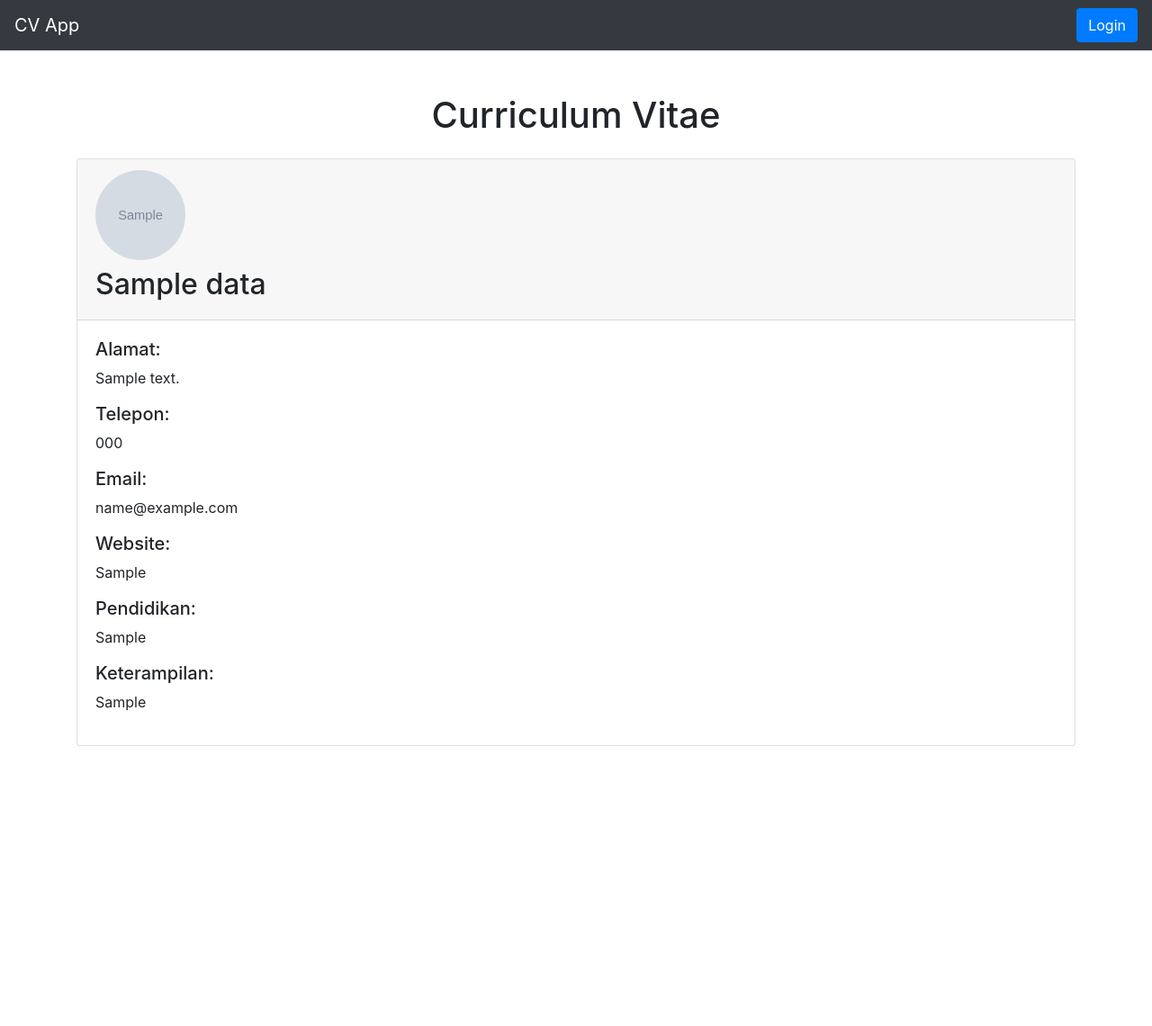
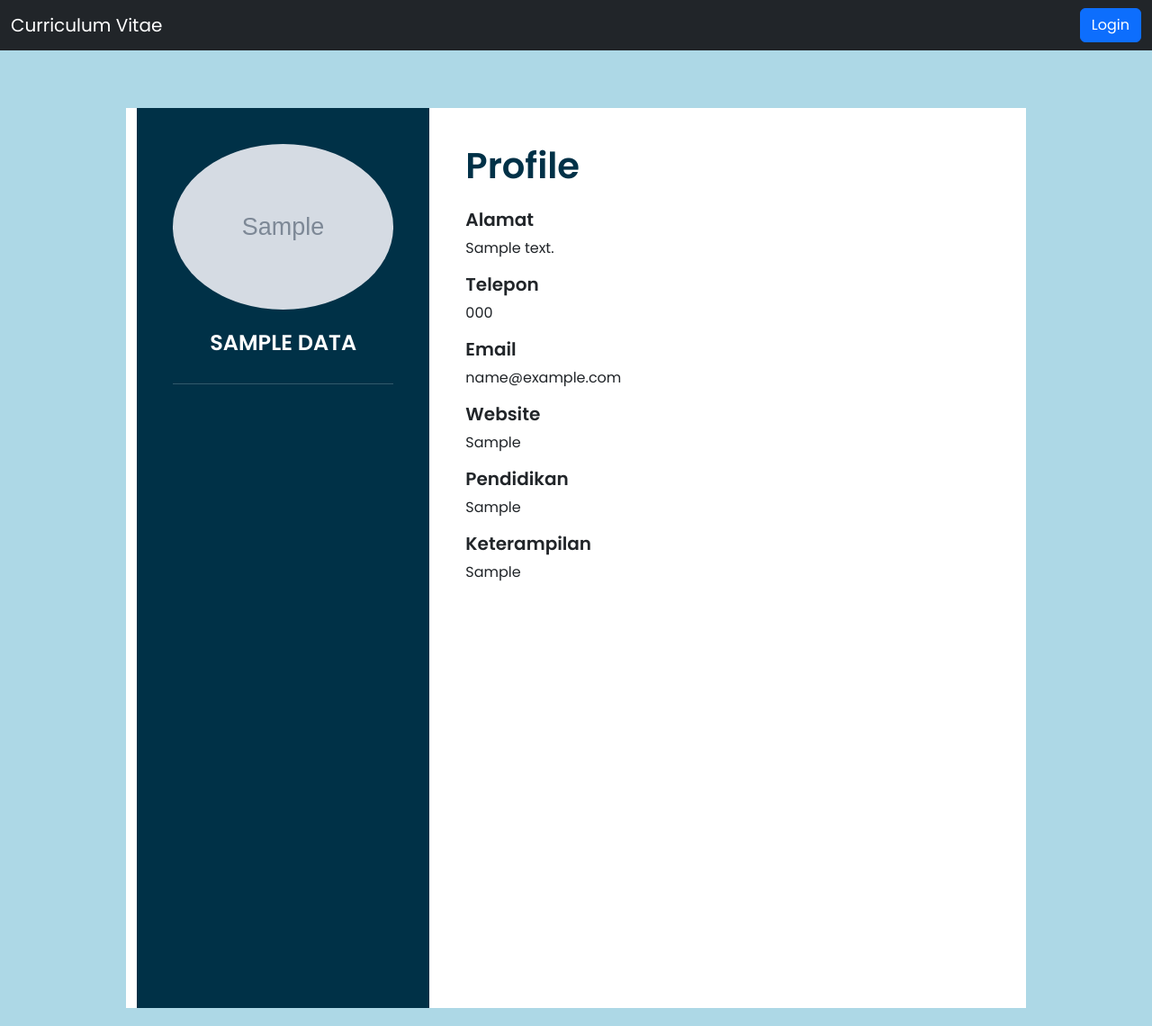
Before and after one commit to dixxyy/cv, a PHP site: page / in a window 1280 px wide. Shown: the whole page at 90% size. Before the commit the page ends 829 px from the top, so only its background shows below. Run offline with PHP 8.4, Linux system fonts and the light colour scheme; tables that the repository leaves empty or names only in its code hold one stand-in row (values such as "Sample post"); grey boxes marked "Sample" are stand-in pictures.

Commit message:
third commit

```diff
--- a/index.php
+++ b/index.php
@@ -1,40 +1,123 @@
 <!DOCTYPE html>
 <html lang="en">
 <head>
-    <meta charset="UTF-8">
-    <meta name="viewport" content="width=device-width, initial-scale=1.0">
-    <link rel="stylesheet" href="https://stackpath.bootstrapcdn.com/bootstrap/4.3.1/css/bootstrap.min.css">
-    <title>Curriculum Vitae</title>
+    <meta charset="UTF-8"/>
+    <meta name="viewport" content="width=device-width, initial-scale=1.0"/>
+    <title>CV Page</title>
+
+    <style>
+        @import url('https://fonts.googleapis.com/css2?family=Poppins:wght@400;600&display=swap');
+
+* {
+  margin: 0;
+  padding: 0;
+  box-sizing: border-box;
+  font-family: 'Poppins', sans-serif;
+}
+
+body {
+    background: lightblue;
+}
+
+#cv {
+  background: lightblue;
+  display: flex;
+  justify-content: center;
+  align-items: center;
+  min-height: 100vh;
+  padding-top: 120px;
+  padding-bottom: 20px;
+}
+
+#cv .container {
+  position: relative;
+  width: 100%;
+  max-width: 1000px;
+  min-height: 1000px;
+  background: #fff;
+  display: grid;
+  grid-template-columns: 1fr 2fr;
+}
+
+#cv .container .left_side {
+  position: relative;
+  background: #003147;
+  padding: 40px;
+}
+
+#cv .container .right_side {
+  position: relative;
+  background: #fff;
+  padding: 40px;
+}
+
+.profileText {
+  position: relative;
+  display: flex;
+  flex-direction: column;
+  align-items: center;
+  padding-bottom: 20px;
+  border-bottom: 1px solid rgba(255, 255, 255, 0.2);
+}
+
+.imgCuy {
+  width: 100%;
+  height: auto;
+  max-width: 100%;
+  border-radius: 50%;
+}
+
+.profileText h2 {
+  color: white;
+  font-size: 1.5em;
+  margin-top: 20px;
+  text-transform: uppercase;
+  text-align: center;
+  font-weight: 600;
+  line-height: 1.4em;
+}
+
+.about h2 {
+  color: #003147;
+  font-size: 2.5em;
+  font-weight: 600;
+}
+
+.titleBio {
+  font-weight: 600;
+}
+
+footer {
+  background-color: lightblue;
+}
+
+footer .row {
+  justify-content: center;
+  font-weight: 600;
+  text-align: center;
+}
+
+    </style>
+
+    <link rel="stylesheet" href="style.css">
+    <link href="https://cdn.jsdelivr.net/npm/bootstrap@5.3.2/dist/css/bootstrap.min.css" rel="stylesheet"
+          integrity="sha384-T3c6CoIi6uLrA9TneNEoa7RxnatzjcDSCmG1MXxSR1GAsXEV/Dwwykc2MPK8M2HN" crossorigin="anonymous"/>
 </head>
-<body>
+<body style="background-color: lightblue">
 
-<nav class="navbar navbar-expand-lg navbar-dark bg-dark">
-    <a class="navbar-brand" href="#">CV App</a>
-    <div class="collapse navbar-collapse" id="navbarNav">
-        <ul class="navbar-nav ml-auto">
-            <li class="nav-item">
-                <a type="button" href="login.php" class="btn btn-primary" >
-                    Login
-                </a>
-            </li>
-        </ul>
+<nav class="navbar bg-dark fixed-top">
+    <div class="container-fluid">
+        <a class="navbar-brand" style="color: white">Curriculum Vitae</a>
+        <form class="d-flex" role="search">
+            <a href="login.php" class="btn btn-primary" type="button">Login</a>
+        </form>
     </div>
 </nav>
 
-<div class="container mt-5">
-    <h1 class="text-center">Curriculum Vitae</h1>
+<section id="cv">
+    <div class="container">
         <?php
-    // Sambungkan ke database
-    $host = "localhost";
-    $user = "root";
-    $password = "";
-    $db_name = "cv";
-    $conn = mysqli_connect($host, $user, $password, $db_name);
-
-    // Periksa koneksi
-    if (!$conn) {
-        die("Koneksi gagal: " . mysqli_connect_error());
-    }
+include 'config.php';
 
         // Ambil data dari database
         $query = "SELECT * FROM cv_data";
@@ -43,41 +126,55 @@
         // Tampilkan data
         while ($row = mysqli_fetch_assoc($result)) {
             ?>
-        <div class="card mt-4">
-            <div class="card-header">
-                <img src="<?php echo $row['foto_path']; ?>" alt="Foto" class="img-fluid rounded-circle" style="width: 100px; height: 100px;">
-                <h2 class="mt-2"><?php echo $row['nama']; ?></h2>
+            <div class="left_side">
+                <div class="profileText">
+                    <div class="imgBx">
+                        <img src="<?php echo $row['foto_path']; ?>" alt="profil" class="imgCuy"/>
                     </div>
-            <div class="card-body">
-                <h5>Alamat:</h5>
+                    <h2>
+                        <?php echo $row['nama']; ?><br/>
+                    </h2>
+                </div>
+            </div>
+            <div class="right_side">
+                <div class="about">
+                    <h2 class="aboutProfile">Profile</h2>
+                </div>
+                <div class="biodata pt-3">
+                    <h5 class="titleBio">Alamat</h5>
                     <p><?php echo $row['alamat']; ?></p>
 
-                <h5>Telepon:</h5>
+                    <h5 class="titleBio">Telepon</h5>
                     <p><?php echo $row['telepon']; ?></p>
 
-                <h5>Email:</h5>
+                    <h5 class="titleBio">Email</h5>
                     <p><?php echo $row['email']; ?></p>
 
-                <h5>Website:</h5>
+                    <h5 class="titleBio">Website</h5>
                     <p><?php echo $row['web']; ?></p>
 
-                <h5>Pendidikan:</h5>
+                    <h5 class="titleBio">Pendidikan</h5>
                     <p><?php echo $row['pendidikan']; ?></p>
 
-                <h5>Keterampilan:</h5>
+                    <h5 class="titleBio">Keterampilan</h5>
                     <p><?php echo $row['keterampilan']; ?></p>
+
+                    <!-- Tambahkan bagian PHP untuk bagian-bagian lainnya sesuai kebutuhan -->
                 </div>
             </div>
             <?php
         }
 
-    // Tutup koneksi
+        // Tutup koneksi database
         mysqli_close($conn);
         ?>
     </div>
+</section>
 
-<script src="https://code.jquery.com/jquery-3.3.1.slim.min.js"></script>
-<script src="https://cdnjs.cloudflare.com/ajax/libs/popper.js/1.14.7/umd/popper.min.js"></script>
-<script src="https://stackpath.bootstrapcdn.com/bootstrap/4.3.1/js/bootstrap.min.js"></script>
+
+
+<script src="https://cdn.jsdelivr.net/npm/bootstrap@5.3.2/dist/js/bootstrap.bundle.min.js"
+        integrity="sha384-C6RzsynM9kWDrMNeT87bh95OGNyZPhcTNXj1NW7RuBCsyN/o0jlpcV8Qyq46cDfL"
+        crossorigin="anonymous"></script>
 </body>
 </html>
--- a/login.php
+++ b/login.php
@@ -33,7 +33,7 @@ if ($_SERVER['REQUEST_METHOD'] == 'POST') {
     <meta charset="UTF-8">
     <meta http-equiv="X-UA-Compatible" content="IE=edge">
     <meta name="viewport" content="width=device-width, initial-scale=1.0">
-    <link rel="stylesheet" href="style.css">
+    <link rel="stylesheet" href="login.css">
     <link href="https://cdn.jsdelivr.net/npm/bootstrap@5.3.0-alpha3/dist/css/bootstrap.min.css" rel="stylesheet" integrity="sha384-KK94CHFLLe+nY2dmCWGMq91rCGa5gtU4mk92HdvYe+M/SXH301p5ILy+dN9+nJOZ" crossorigin="anonymous">
     <title>Login Form | Dixxy.co</title>
 </head>
--- a/logout.php
+++ b/logout.php
@@ -1,5 +1,5 @@
 <?php
 session_start();
 session_destroy();
-header('Location: cv.php');
+header('Location: index.php');
 ?>
--- a/process_update.php
+++ b/process_update.php
@@ -10,6 +10,7 @@ if ($_SERVER["REQUEST_METHOD"] == "POST") {
     $website = $_POST['web'];
     $pendidikan = $_POST['pendidikan'];
     $keterampilan = $_POST['keterampilan'];
+    $foto_path = $_POST['foto_path'];
 
     // Tambahkan field lainnya sesuai kebutuhan
 
@@ -21,11 +22,12 @@ if ($_SERVER["REQUEST_METHOD"] == "POST") {
     email=?,
     web=?,
     pendidikan=?,
-    keterampilan=?
+    keterampilan=?,
+    foto_path=?
     WHERE id=?");
 
 // Bind parameters
-    $query->bind_param("sssssssi", $nama, $alamat, $telepon, $email, $website, $pendidikan, $keterampilan, $id);
+    $query->bind_param("ssssssssi", $nama, $alamat, $telepon, $email, $website, $pendidikan, $keterampilan, $foto_path, $id);
 
     // Execute the statement
     if ($query->execute()) {
--- a/style.css
+++ b/style.css
@@ -1,4 +1,4 @@
-@import url('https://fonts.googleapis.com/css2?family=Poppins:wght@600&display=swap');
+@import url('https://fonts.googleapis.com/css2?family=Poppins:wght@400;600&display=swap');
 
 * {
   margin: 0;
@@ -7,98 +7,80 @@
   font-family: 'Poppins', sans-serif;
 }
 
-body {
+#cv {
+  background: lightblue;
   display: flex;
   justify-content: center;
   align-items: center;
   min-height: 100vh;
-  background: url('img/background.jpg') no-repeat;
-  background-size: cover;
-  background-position: center;
+  padding-top: 120px;
+  padding-bottom: 20px;
 }
 
-header {
-  position: fixed;
-  top: 0;
-  left: 0;
+#cv .container {
+  position: relative;
   width: 100%;
-  padding: 20px 50px;
-  display: flex;
-  justify-content: space-between;
-  align-items: center;
-  z-index: 99;
+  max-width: 1000px;
+  min-height: 1000px;
+  background: #fff;
+  display: grid;
+  grid-template-columns: 1fr 2fr;
 }
 
-.logo {
-  font-size: 2em;
-  font-weight: 500;
-  color: #fff;
-  user-select: none;
-}
-
-.wrapper {
+#cv .container .left_side {
   position: relative;
-  width: 300px;
-  margin-top: 50px;
-  background: transparent;
-  border: 2px solid rgba(255, 255, 255, 0.5);
-  border-radius: 20px;
-  backdrop-filter: blur(20px);
-  box-shadow: 0 0 30px rgba(0, 0, 0, 0.5);
-  display: flex;
-  /* overflow: hidden; */
-}
-
-.wrapper .form-box {
-  width: 100%;
+  background: #003147;
   padding: 40px;
 }
 
-.services {
-  color: #162938;
-  text-decoration: none;
+#cv .container .right_side {
+  position: relative;
+  background: #fff;
+  padding: 40px;
 }
 
-.services:hover {
-  color: #162938;
-  text-decoration: underline;
+.profileText {
+  position: relative;
+  display: flex;
+  flex-direction: column;
+  align-items: center;
+  padding-bottom: 20px;
+  border-bottom: 1px solid rgba(255, 255, 255, 0.2);
 }
 
-.forgot-label {
-  color: #162938;
-  text-decoration: none;
+.imgCuy {
+  width: 100%;
+  height: auto;
+  max-width: 100%;
+  border-radius: 50%;
 }
 
-.forgot-label:hover {
-  color: #162938;
-  text-decoration: underline;
+.profileText h2 {
+  color: white;
+  font-size: 1.5em;
+  margin-top: 20px;
+  text-transform: uppercase;
+  text-align: center;
+  font-weight: 600;
+  line-height: 1.4em;
 }
 
-.btn-primary {
-  border: none;
-  color: #162938;
-}
-
-.btn-primary:hover {
-  border: none;
-  color: #162938;
-}
-
-.register-link {
-  color: #162938;
-  text-decoration: none;
+.about h2 {
+  color: #003147;
+  font-size: 2.5em;
   font-weight: 600;
 }
 
-.register-link:hover {
-  text-decoration: underline;
-}
-.login-link {
-  color: #162938;
-  text-decoration: none;
+.titleBio {
   font-weight: 600;
 }
 
-.login-link:hover {
-  text-decoration: underline;
+footer {
+  background-color: lightblue;
 }
+
+footer .row {
+  justify-content: center;
+  font-weight: 600;
+  text-align: center;
+}
```
Also changed, not shown: login.css (added, +105 -0 lines), update.php (+16 -10 lines), gojo.jpg (added), sukuna.jpg (added). Lines whose indentation alone changed are shown as unchanged.
